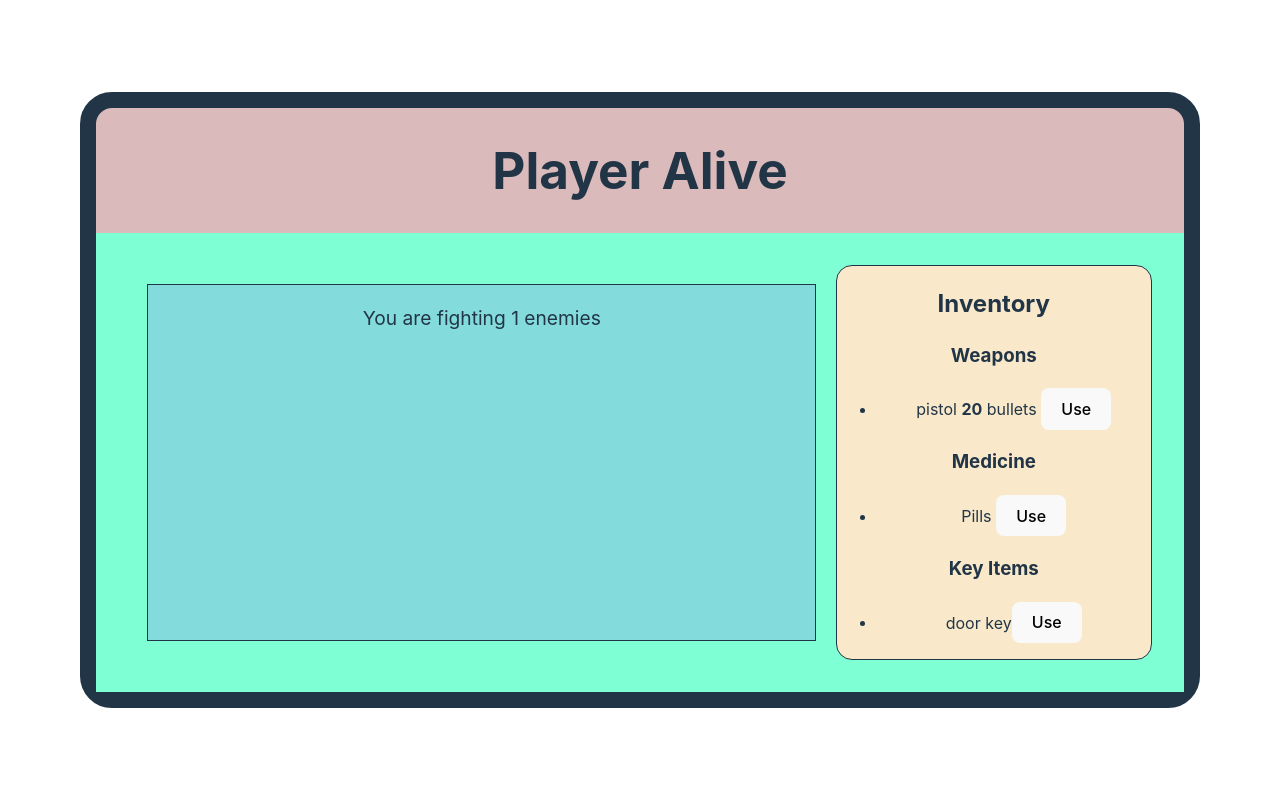
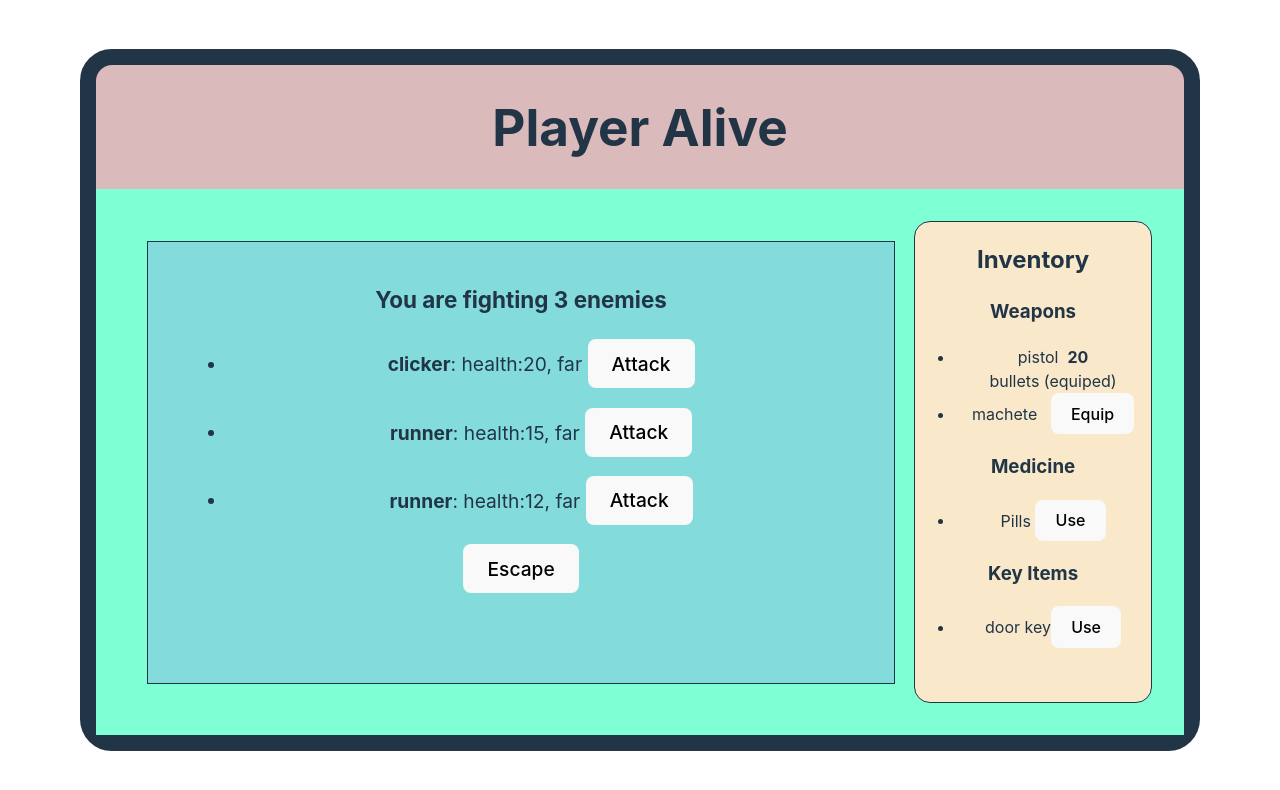
Before and after one commit to OussamLK/llmrpg, a React (Vite) app in the folder llmrpg_frontend/: page / in a window 1280 px wide. Shown: the top 790 px of the page. Built offline with nearby package versions, Linux system fonts and the light colour scheme.

Commit message:
add the possibility to equip weapons

```diff
--- a/llmrpg_frontend/src/App.css
+++ b/llmrpg_frontend/src/App.css
@@ -57,13 +57,18 @@
 
 .inventory{
   flex:1;
+  height:60vh;
   border-style: solid;
   border-width: .1em;
   background-color: rgb(249, 233, 202);
   border-radius: 1em;
 }
+.inventory:hover{
+  flex:3;
+  height:60vh;
+}
 .round{
-  flex: 2;
+  flex: 3;
   border-style: solid;
   border-width: .1em;
   padding: 1em;
--- a/llmrpg_frontend/src/App.tsx
+++ b/llmrpg_frontend/src/App.tsx
@@ -10,7 +10,12 @@ const storyRound:StoryRound = {
 
 const combatRound: CombatRound = {
   type:"combat round",
-  enemies: [{description:"goblin", health: 20, position:"far", attackType:"close"}]
+  enemies: [
+    {description:"clicker", health: 20, position:"far", attackType:"close"},
+    {description:"runner", health: 15, position:"far", attackType:"close"},
+    {description:"runner", health: 12, position:"far", attackType:"close"},
+
+  ]
 }
 
 const initialGameState : GameState = {
@@ -22,12 +27,22 @@ const initialGameState : GameState = {
         damage: 30,
         details: {type: "distance", ammoName: "bullets"},
         ammo: 20
-      }],
+      },
+      {
+        type: 'weapon',
+        name:  "machete",
+        damage: 50,
+        details: {type: "melee", durability: 10},
+        ammo: null
+      },
+
+    ],
     keyItems: [{type: "key item", name: "door key", description: "door key to your house"}],
     medicine: [{type: "medicine", name:"Pills", healthGain: 20}],
   },
   playerStatus:{
-    health: 100
+    health: 100,
+    equipedWeapon: "pistol"
   },
   round: {
     count: 2,
--- a/llmrpg_frontend/src/GamePlay/Alive.tsx
+++ b/llmrpg_frontend/src/GamePlay/Alive.tsx
@@ -14,7 +14,7 @@ export function Alive(){
   return <div className="app"><h1>Player Alive</h1>
     <div className="canvas">
       <Round round={gameState.round.currentRound} />
-      <Inventory inventory={gameState.inventory} />
+      <Inventory equipedWeapon={gameState.playerStatus.equipedWeapon} inventory={gameState.inventory} />
     </div>
   </div>
 
--- a/llmrpg_frontend/src/GamePlay/Inventory.tsx
+++ b/llmrpg_frontend/src/GamePlay/Inventory.tsx
@@ -1,13 +1,16 @@
 import type { Inventory } from "../types";
 
 
-export function Inventory({ inventory }: { inventory: Inventory; }) {
+export function Inventory({ inventory, equipedWeapon }: { inventory: Inventory; equipedWeapon: string }) {
   return <div className="inventory">
     <h2>Inventory</h2>
     <h3>Weapons</h3>
     <ul>{inventory.weapons
       .map((weapon, i) => (
-        <li key={i}>{weapon.name} {weapon.details.type === "distance" && <span><strong>{weapon.ammo}</strong> {weapon.details.ammoName}</span>}&nbsp;<button>Use</button></li>)
+        <li key={i}>{weapon.name} &nbsp;
+          {weapon.details.type === "distance" &&
+            <span><strong>{weapon.ammo}</strong> {weapon.details.ammoName}</span>}&nbsp;
+            {equipedWeapon !== weapon.name?<button>Equip</button>: <span>(equiped)</span>}</li>)
 
       )}
     </ul>
--- a/llmrpg_frontend/src/Rounds/CombatRound.tsx
+++ b/llmrpg_frontend/src/Rounds/CombatRound.tsx
@@ -1,4 +1,19 @@
-import type { CombatRound } from "../types"
+import type { CombatRound, Enemy } from "../types"
 export default function CombatRound({round}:{round: CombatRound}){
-    return <p className='round'>You are fighting {round.enemies.length} enemies</p>
+    return (
+    <div className="round">
+        <h3>You are fighting {round.enemies.length} {round.enemies.length> 1? "enemies" : "enemy"}</h3>
+        <ul>
+            {round.enemies.map((enemy, i)=>(
+                <li style={{margin:"1em"}} key={i}><Enemy details={enemy}/>&nbsp;<button>Attack</button></li>)
+            )}
+        </ul>
+        <button>Escape</button>
+    </div>)
 }
+
+
+
+function Enemy({details}:{details:Enemy}){
+    return <span><strong>{details.description}</strong>: health:{details.health}, {details.position}</span>
+}
--- a/llmrpg_frontend/src/types.ts
+++ b/llmrpg_frontend/src/types.ts
@@ -57,13 +57,14 @@ export type KeyItem = {
 }
 
 export type Inventory = {
-    weapons: (Weapon & {ammo: number})[]
+    weapons: (Weapon & {ammo: number | null})[]
     keyItems: KeyItem[]
     medicine: Medicine[]
 }
 
 export type PlayerStatus = {
-    health: number
+    health: number,
+    equipedWeapon: string
 }
 
 export type GameState = {
```
